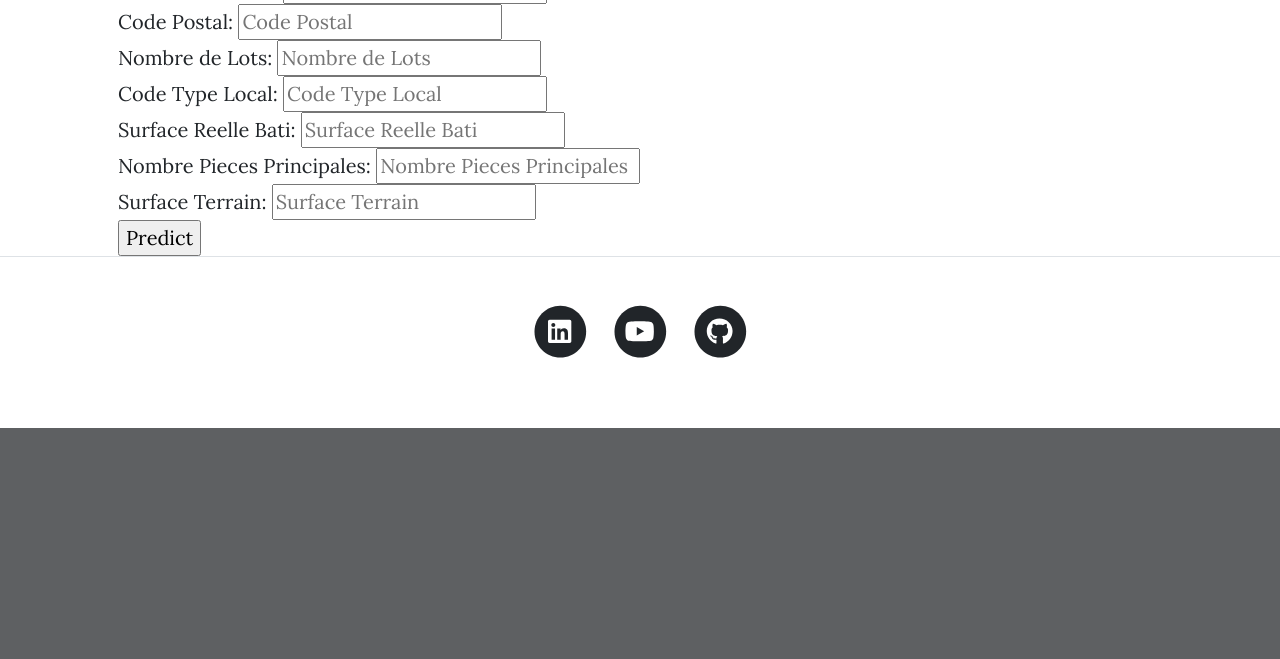
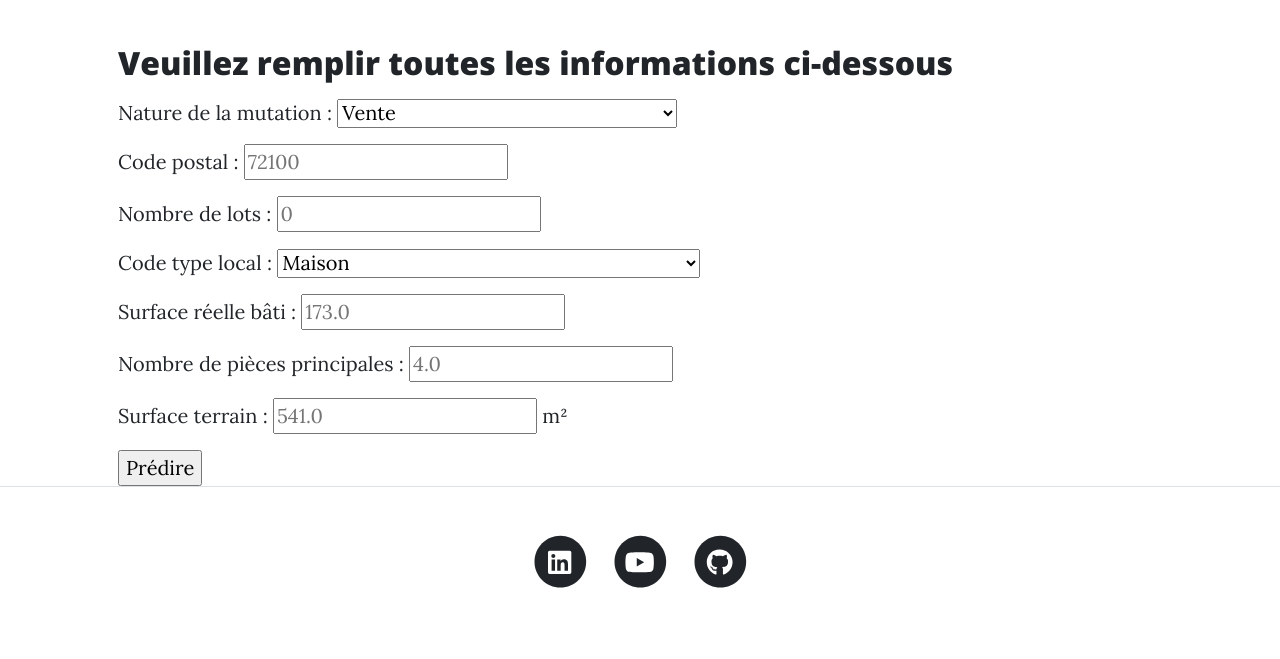
Before and after one commit to Walayy/e2e-mlops, a Flask app: page / in a window 1280 px wide. Shown: the part 755-1414 px from the top of the page. Before the commit the page ends 1183 px from the top, so only its background shows below. Run offline with Flask 3, Linux system fonts and the light colour scheme; some libraries are stand-ins or nearby versions.

Commit message:
mise à jour html

```diff
--- a/templates/index.html
+++ b/templates/index.html
@@ -21,7 +21,7 @@
     <!-- Navigation-->
     <nav class="navbar navbar-expand-lg navbar-light" id="mainNav">
         <div class="container px-4 px-lg-5">
-            <a class="navbar-brand" href="/">Home</a>
+            <a class="navbar-brand" href="/">Accueil</a>
             <button class="navbar-toggler" type="button" data-bs-toggle="collapse" data-bs-target="#navbarResponsive" aria-controls="navbarResponsive" aria-expanded="false" aria-label="Toggle navigation">
                 Menu
                 <i class="fas fa-bars"></i>
@@ -38,12 +38,12 @@
     </nav>
     <!-- Page Header-->
     <header class="masthead" style="background-image: url('static/assets/img/wine.jpg')">
-        <div class="container position-relative px-4 px-lg-5">
+        <div class="container position-relative px-4 px-lg-4">
             <div class="row gx-4 gx-lg-5 justify-content-center">
                 <div class="col-md-10 col-lg-8 col-xl-7">
                     <div class="site-heading">
-                        <h1>House price predictions</h1>
-                        <span class="subheading">A House price Checking Web App</span>
+                        <h1>Prédictions des valeurs foncières</h1>
+                        <span class="subheading">Une application web de prédiction des prix de biens immobilier</span>
                     </div>
                 </div>
             </div>
@@ -53,49 +53,62 @@
     <!-- Main Content-->
     <div class="container px-4 px-lg-5">
         <form class="form-detail" action="/predict" method="post">
-            <h2>Please Fill The Information</h2>
+            <h2>Veuillez remplir toutes les informations ci-dessous</h2>
             <div class="form-row-total">
-                <div class="form-row">
-                    <label for="nature_mutation">Nature Mutation:</label>
-                    <input type="text" name="nature_mutation" id="nature_mutation" class="input-text" placeholder="Nature Mutation" required>
+                <div class="form-row my-3">
+                    <label for="nature_mutation">Nature de la mutation :</label>
+                    <select name="nature_mutation" id="nature_mutation" required>
+                        <option value="0" selected>Vente</option>
+                        <option value="1">Vente en l’état futur d’achèvement</option>
+                        <option value="2">Vente de terrain à bâtir</option>
+                        <option value="3">Adjudication</option>
+                        <option value="4">Expropriation</option>
+                        <option value="5">Échange</option>
+                    </select>
                 </div>
-                <div class="form-row">
-                    <label for="code_postal">Code Postal:</label>
-                    <input type="text" name="code_postal" id="code_postal" class="input-text" placeholder="Code Postal" required>
+                <div class="form-row my-3">
+                    <label for="code_postal">Code postal :</label>
+                    <input type="text" name="code_postal" id="code_postal" class="input-text" placeholder="72100" required>
                 </div>
             </div>
 
             <div class="form-row-total">
-                <div class="form-row">
-                    <label for="nombre_lots">Nombre de Lots:</label>
-                    <input type="text" name="nombre_lots" id="nombre_lots" class="input-text" placeholder="Nombre de Lots" required>
+                <div class="form-row my-3">
+                    <label for="nombre_lots">Nombre de lots :</label>
+                    <input type="text" name="nombre_lots" id="nombre_lots" class="input-text" placeholder="0" title="Un lot est une partie indépendante du lieu" required>
                 </div>
-                <div class="form-row">
-                    <label for="code_type_local">Code Type Local:</label>
-                    <input type="text" name="code_type_local" id="code_type_local" class="input-text" placeholder="Code Type Local" required>
+                <div class="form-row my-3">
+                    <label for="code_type_local">Code type local :</label>
+                    <select id="typeBien" name="code_type_local" id="code_type_local" required>
+                        <option value="1.0" selected>Maison</option>
+                        <option value="2.0">Appartement</option>
+                        <option value="3.0">Dépendance (isolée)</option>
+                        <option value="4.0">Local industriel et commercial ou assimilés</option>
+                    </select>
                 </div>
             </div>
 
             <div class="form-row-total">
-                <div class="form-row">
-                    <label for="surface_reelle_bati">Surface Reelle Bati:</label>
-                    <input type="text" name="surface_reelle_bati" id="surface_reelle_bati" class="input-text" placeholder="Surface Reelle Bati" required>
+                <div class="form-row my-3">
+                    <label for="surface_reelle_bati">Surface réelle bâti :</label>
+                    <input type="text" name="surface_reelle_bati" id="surface_reelle_bati" class="input-text" placeholder="173.0" required>
                 </div>
-                <div class="form-row">
-                    <label for="nombre_pieces">Nombre Pieces Principales:</label>
-                    <input type="text" name="nombre_pieces" id="nombre_pieces" class="input-text" placeholder="Nombre Pieces Principales" required>
+                <div class="form-row my-3">
+                    <label for="nombre_pieces">Nombre de pièces principales :</label>
+                    <input type="text" name="nombre_pieces" id="nombre_pieces" class="input-text" placeholder="4.0" required>
                 </div>
             </div>
 
             <div class="form-row-total">
-                <div class="form-row">
-                    <label for="surface">Surface Terrain:</label>
-                    <input type="text" name="surface" id="surface" class="input-text" placeholder="Surface Terrain" required>
+                <div class="form-row my-3">
+                    <label for="surface">Surface terrain :</label>
+                    <input type="text" name="surface" id="surface" class="input-text" placeholder="541.0" required>
+                    <label>m²</label>
                 </div>
             </div>
 
             <div class="form-row-last">
-                <input type="submit" name="register" class="register" value="Predict">
+                <input type="submit" name="register" class="register" value="Prédire">
             </div>
         </form>
     </div>
```
Also changed, not shown: 1 other file.
